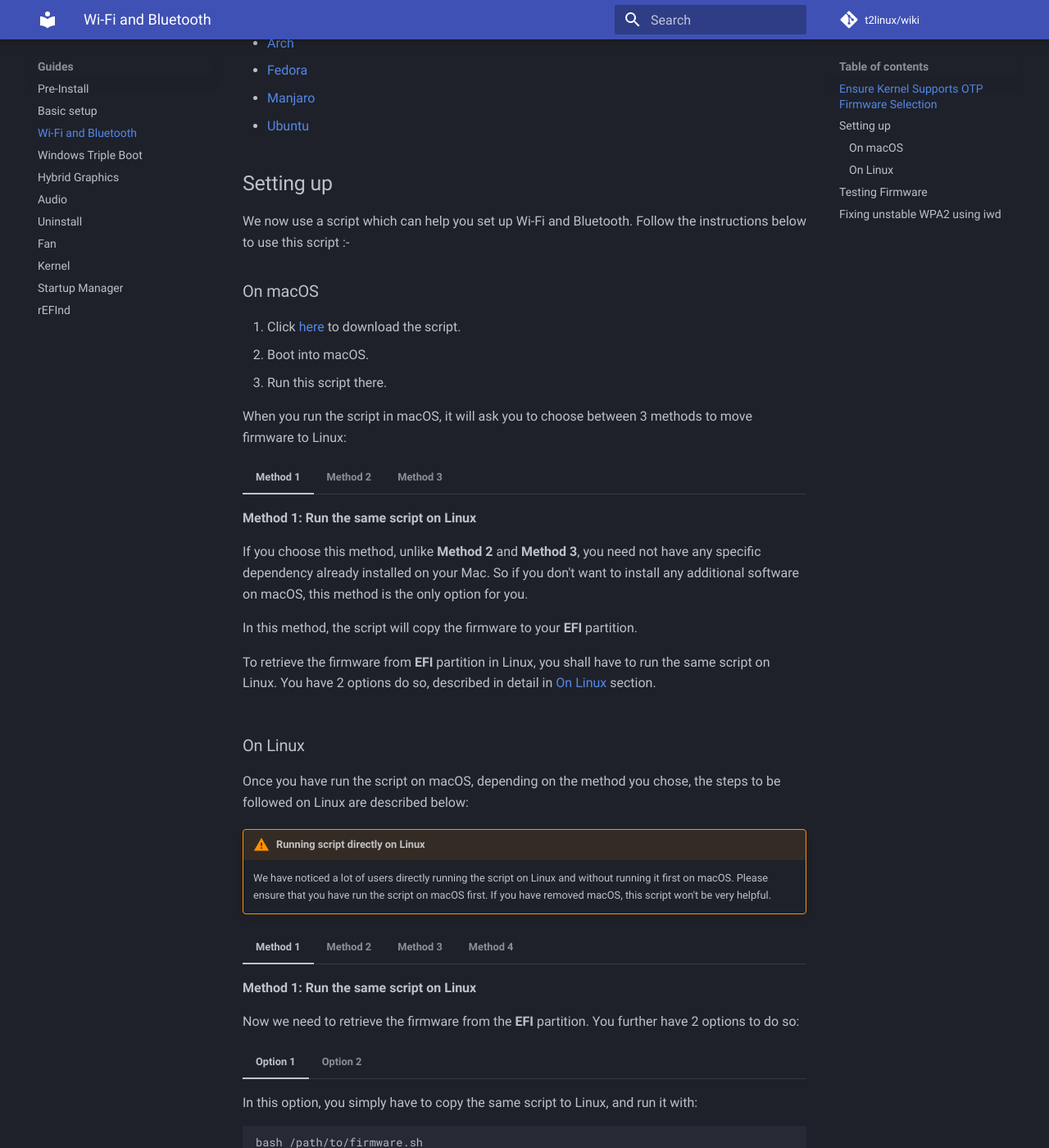
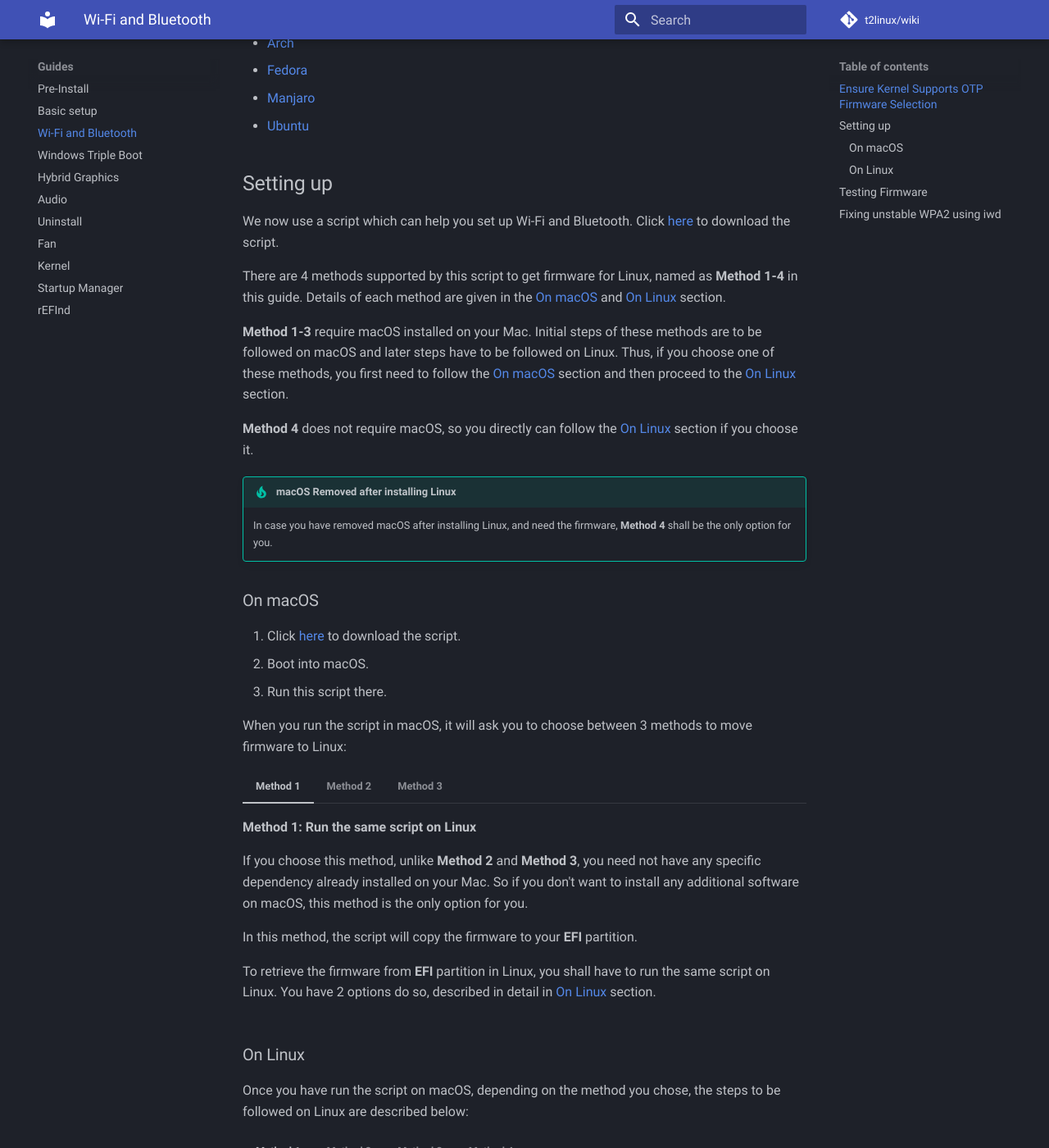
Before and after one commit to t2linux/wiki, an MkDocs documentation site: the page built from docs/guides/wifi-bluetooth.md, in a window 1280 px wide and 1400 px high, scrolled down 656 px. Shown: the whole window at 82% size. Built offline with MkDocs 1.6.1 and Material for MkDocs 9.7.7, drawn with Linux system fonts in a browser that asks for light colours; comment, search, counter and statistics services are not loaded; some of the changed text lies outside the part shown.

Commit message:
Add instructions for the new method

````diff
--- a/docs/guides/wifi-bluetooth.md
+++ b/docs/guides/wifi-bluetooth.md
@@ -20,7 +20,16 @@ Refer to the "Updating Kernel" section on your distro's FAQ for instructions if
 
 ## Setting up
 
-We now use a script which can help you set up Wi-Fi and Bluetooth. Follow the instructions below to use this script :-
+We now use a script which can help you set up Wi-Fi and Bluetooth. Click [here](../tools/firmware.sh) to download the script.
+
+There are 4 methods supported by this script to get firmware for Linux, named as **Method 1-4** in this guide. Details of each method are given in the [On macOS](#on-macos) and [On Linux](#on-linux) section.
+
+**Method 1-3** require macOS installed on your Mac. Initial steps of these methods are to be followed on macOS and later steps have to be followed on Linux. Thus, if you choose one of these methods, you first need to follow the [On macOS](#on-macos) section and then proceed to the [On Linux](#on-linux) section.
+
+**Method 4** does not require macOS, so you directly can follow the [On Linux](#on-linux) section if you choose it.
+
+!!! Tip "macOS Removed after installing Linux"
+    In case you have removed macOS after installing Linux, and need the firmware, **Method 4** shall be the only option for you.
 
 ### On macOS
 
@@ -73,9 +82,6 @@ When you run the script in macOS, it will ask you to choose between 3 methods to
 
 Once you have run the script on macOS, depending on the method you chose, the steps to be followed on Linux are described below:
 
-!!! Warning "Running script directly on Linux"
-    We have noticed a lot of users directly running the script on Linux and without running it first on macOS. Please ensure that you have run the script on macOS first. If you have removed macOS, this script won't be very helpful.
-
 === "Method 1"
     **Method 1: Run the same script on Linux**
 
@@ -83,11 +89,13 @@ Once you have run the script on macOS, depending on the method you chose, the st
 
     === "Option 1"
 
-        In this option, you simply have to copy the same script to Linux, and run it with:
+        In this option, you have to run the firmware script on Linux. You run it with:
 
         ```bash
         bash /path/to/firmware.sh
         ```
+
+        After you run the script, you have to choose the **"Retrieve the firmware from EFI"** option. After choosing that option, the script will install the firmware on Linux.
 
         !!! note
 
@@ -103,6 +111,8 @@ Once you have run the script on macOS, depending on the method you chose, the st
         bash /tmp/apple-wifi-efi/firmware.sh
         sudo umount /tmp/apple-wifi-efi
         ```
+
+        After you run the above commands, you have to choose the **"Retrieve the firmware from EFI"** option. After choosing that option, the script will install the firmware on Linux.
 
         This option shall be useful if you are unable to copy the script to Linux.
 
@@ -177,21 +187,21 @@ Once you have run the script on macOS, depending on the method you chose, the st
             Replace `/path/to/firmware_package.pkg.tar.zst` with the actual path of the package. For example, if `apple-firmware-14.5-1-any.pkg.tar.zst` was created in macOS and has been copied to the Downloads folder in Linux, command to be run would be `sudo pacman -U $HOME/Downloads/apple-firmware-14.5-1-any.pkg.tar.zst`
 
 === "Method 4"
-    **Method 3: Create a Linux specific package which can be installed using a package manager**
+    **Method 4: Download a macOS Recovery Image from Apple and extract the firmware from there**
 
-    If you choose this method, the script will install the following dependencies, if missing, on macOS:
+    !!! warning "Internet connection is required for Method 4
+        Method 4 downloads a macOS Recovery image from Apple. So you need to have an active internet connection on Linux. You can use Ethernet, USB tethering or an external Wi-Fi adapter to get internet.
 
-    1. **python3** - Renames the firmware.
-    2. **dpkg** - Creates a package that can be installed on Linux using `apt`.
-    3. **rpm** - Creates a package that can be installed on Linux using `dnf`.
-    4. **makepkg** - Creates a package that can be installed on Linux using `pacman`.
-    5. **coreutils** - Additional requirement of **makepkg**.
+    This method does not need macOS to be installed on your Mac. So, you have to run the script directly on Linux, and choose this option.
 
-    The script shall automatically detect if any dependency is missing, and if required, will give you the option of installing it. So you need not worry about not having any dependency installed.
+    If you choose this method, the script will install the following dependencies, if missing, on Linux:
 
-    Once the script confirms that you have the necessary dependencies installed, it shall create a package of the firmware which can be installed by `apt`, `dnf` or `pacman`, depending on the option you chose while running the script. The package shall be saved in your **Downloads** folder.
+    1. **curl** - Downloads a [python script](https://github.com/kholia/OSX-KVM/blob/master/fetch-macOS-v2.py) which is used to download the macOS Recovery image from Apple.
+    2. **dmg2img** - Converts the downloaded macOS Recovery Image to a Linux readable format.
 
-    Now you have to install the package in Linux using your package manager. The procedure has been described in detail in [On Linux](#on-linux) section.
+    The script shall automatically detect if any dependency is missing, and if required, will give you the option of installing it. So you need not worry about not having any dependencies installed.
+
+    Once the script confirms that you have the necessary dependencies installed, it shall give you the option to choose which macOS version you wish to download. You must choose **macOS Monterey or later** in order to get complete firmware files. After you choose the desired macOS version, the script should do the rest of the work itself.
 
 ## Testing Firmware
 
````
Also changed, not shown: other parts of docs/guides/wifi-bluetooth.md (+2 -2 lines).
